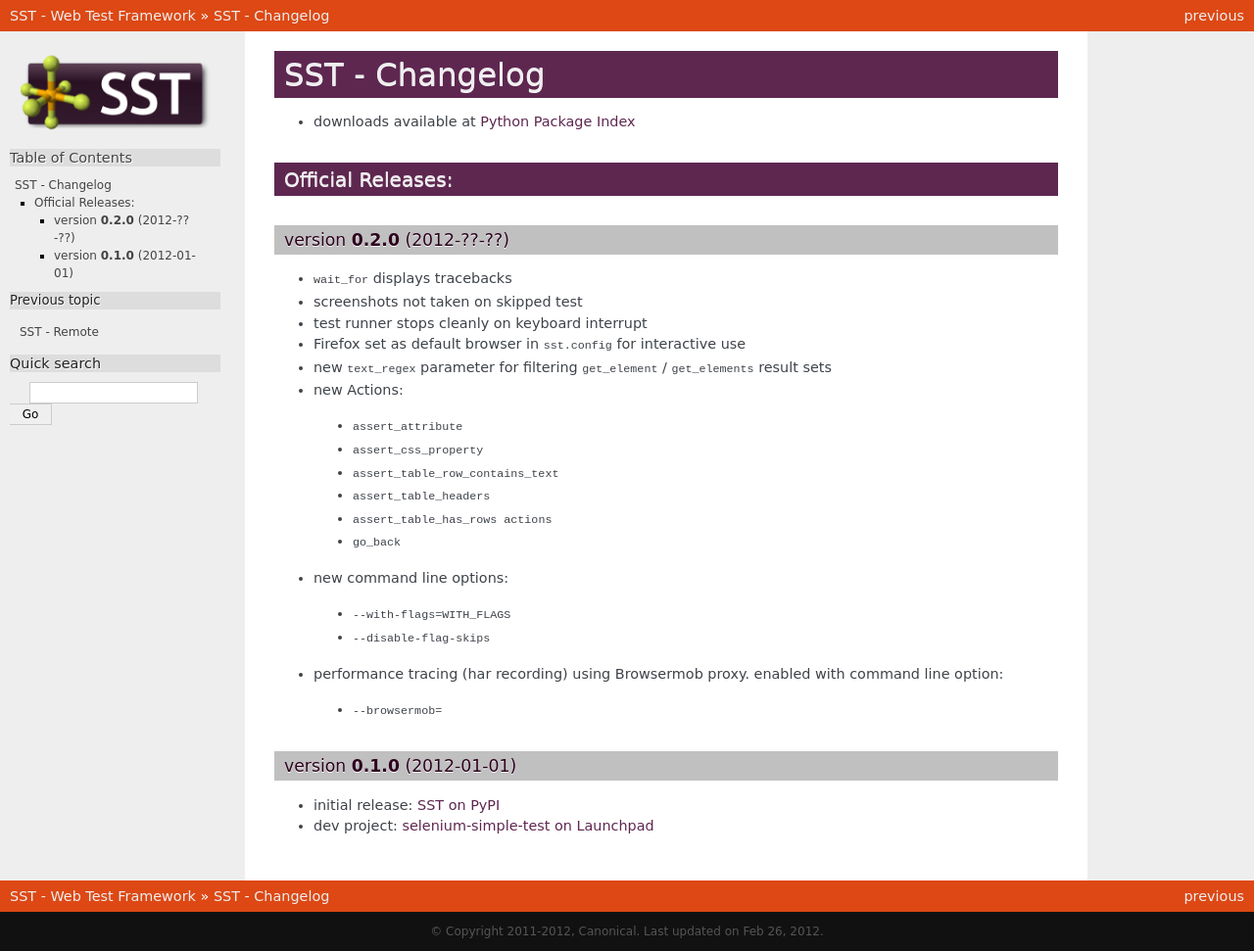
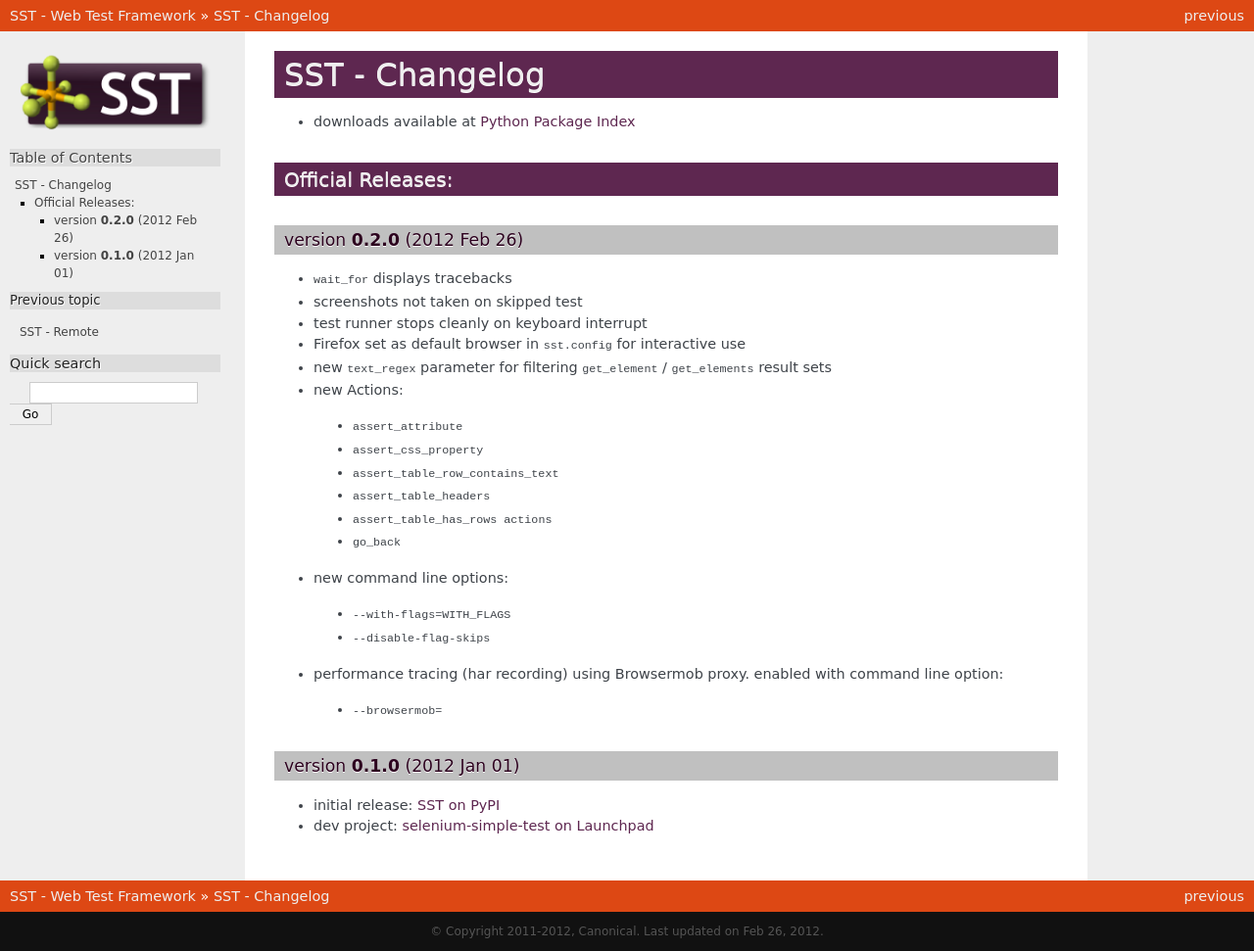
Before and after one commit to Work4Labs/selenium-simple-test, a Sphinx documentation site: the page built from docs/changelog.rst, in a window 1280 px wide. Shown: the whole page at 98% size. Built offline with Sphinx 7.4.7, drawn with Linux system fonts in a browser that asks for light colours; pages that are not in the unit, such as notebooks, are missing from menus.

Commit message:
updated release date in changelog

```diff
--- a/docs/changelog.rst
+++ b/docs/changelog.rst
@@ -10,8 +10,8 @@
 ------------------
 
 
-version **0.2.0** (2012-??-??)
-******************************
+version **0.2.0** (2012 Feb 26)
+*******************************
 
 * ``wait_for`` displays tracebacks
 * screenshots not taken on skipped test
@@ -37,8 +37,8 @@
  * ``--browsermob=``
 
 
-version **0.1.0** (2012-01-01)
-******************************
+version **0.1.0** (2012 Jan 01)
+*******************************
 
 * initial release: `SST on PyPI <http://pypi.python.org/pypi/sst>`_
 * dev project: `selenium-simple-test on Launchpad <https://launchpad.net/selenium-simple-test>`_
```
